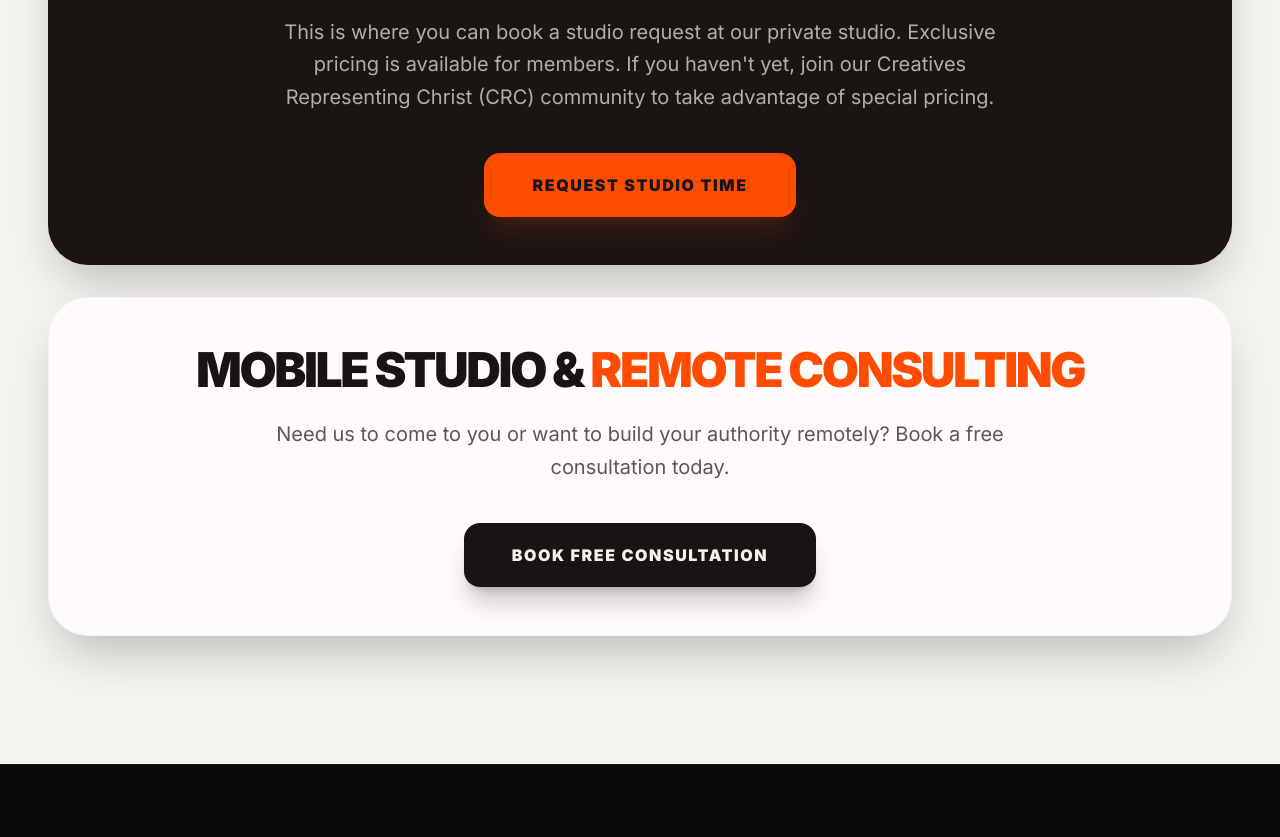
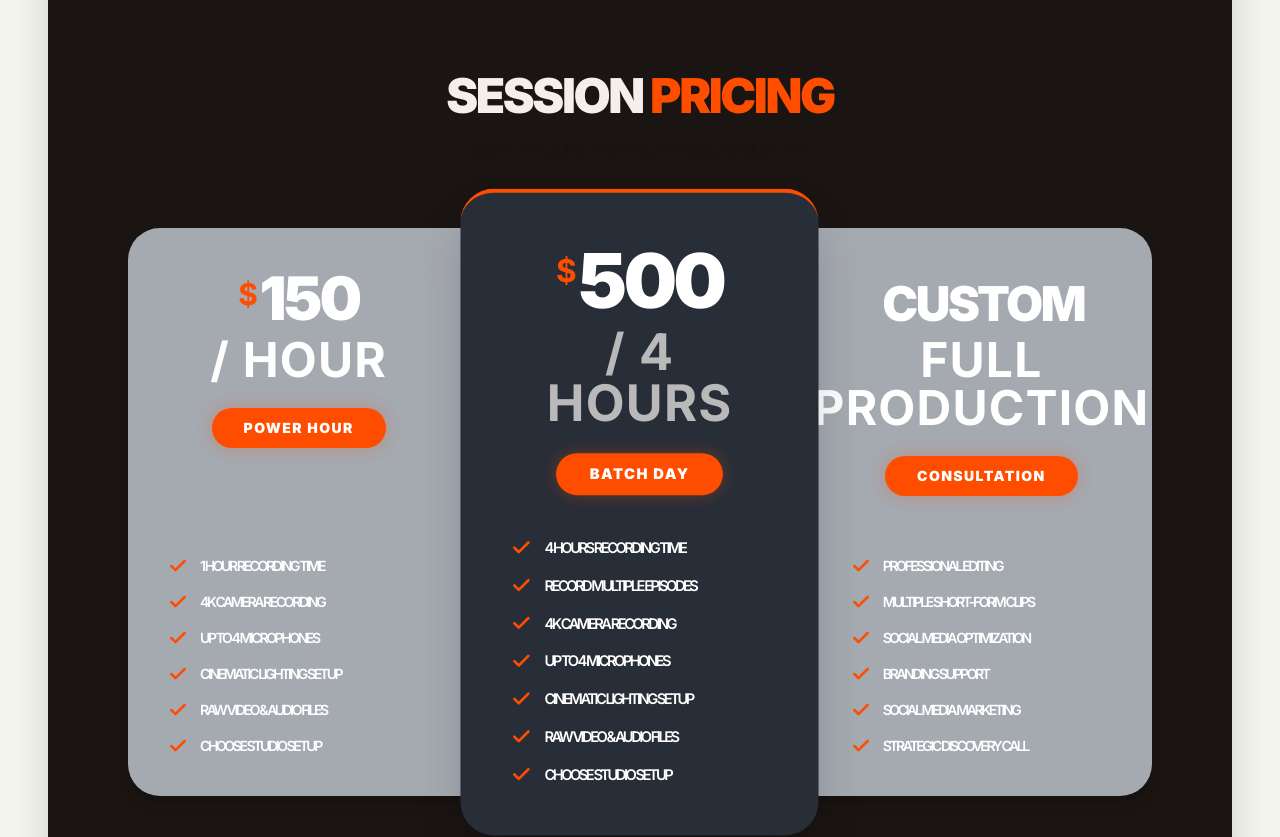
Before and after one commit to mikemillermedia/riseandrendercrc, a React (Vite) app: page / in a window 1280 px wide. Shown: the part 5340-6177 px from the top of the page. Built offline with nearby package versions, Linux system fonts and the light colour scheme; no server answers.

Commit message:
Update LandingPage.tsx

```diff
--- a/LandingPage.tsx
+++ b/LandingPage.tsx
@@ -6,7 +6,7 @@ import { useNavigate } from 'react-router-dom';
 import React, { useState, useEffect } from 'react';
 import { motion, AnimatePresence } from 'framer-motion';
 import {
-  Menu, X, MapPin, Wrench, HeartHandshake, Video, Globe, ArrowUp
+  Menu, X, MapPin, Wrench, HeartHandshake, Video, Globe, ArrowUp, Check
 } from 'lucide-react';
 import FluidBackground from './components/FluidBackground';
 import CustomCursor from './components/CustomCursor';
@@ -281,6 +281,81 @@ const LandingPage: React.FC = () => {
           <div className="mt-20 p-12 rounded-[2.5rem] bg-[#131313] text-[#F5F5F0] text-center shadow-2xl relative overflow-hidden">
             <div className="absolute top-0 left-0 w-full h-full bg-[#ff4d00] opacity-[0.03] pointer-events-none" />
             <h3 className="text-3xl md:text-5xl font-black mb-6 uppercase tracking-tighter">
+
+{/* PRICING COMPARISON SECTION */}
+          <div className="mt-32 mb-12 max-w-6xl mx-auto">
+            <div className="text-center mb-16">
+              <h2 className="text-4xl md:text-5xl font-black uppercase tracking-tighter">
+                Session <span className="text-[#ff4d00]">Pricing</span>
+              </h2>
+              <p className="text-xl text-[#131313]/70 mt-4 font-medium">Simple hourly rates. Premium quality.</p>
+            </div>
+
+            <div className="grid grid-cols-1 md:grid-cols-3 gap-6 md:gap-0 items-stretch max-w-5xl mx-auto">
+
+              {/* Left Card: Power Hour */}
+              <div className="bg-[#A5A9B0] rounded-[2rem] md:rounded-r-none p-10 text-white flex flex-col items-center shadow-lg relative z-0">
+                <div className="flex items-start mb-2">
+                  <span className="text-[#ff4d00] text-3xl font-bold mt-2 mr-1">$</span>
+                  <span className="text-6xl font-black tracking-tighter">150</span>
+                </div>
+                <p className="text-white font-bold mb-6 tracking-wide">/ hour</p>
+                <div className="bg-[#ff4d00] text-white font-black py-2.5 px-8 rounded-full mb-10 uppercase tracking-widest text-sm shadow-[0_0_15px_rgba(255,77,0,0.3)]">
+                  Power Hour
+                </div>
+                <ul className="space-y-4 w-full mt-auto">
+                  {['1 Hour Recording Time', '4K Camera Recording', 'Up to 4 Microphones', 'Cinematic Lighting Setup', 'Raw Video & Audio Files', 'Choose Studio Setup'].map((feat, i) => (
+                    <li key={i} className="flex items-center gap-3 text-sm font-semibold">
+                      <Check className="text-[#ff4d00] w-5 h-5 flex-shrink-0" strokeWidth={3} />
+                      {feat}
+                    </li>
+                  ))}
+                </ul>
+              </div>
+
+              {/* Center Card: Batch Day (Highlighted) */}
+              <div className="bg-[#282E38] rounded-[2rem] p-12 text-white flex flex-col items-center shadow-2xl relative z-10 md:-my-6 md:scale-105 border-t-4 border-[#ff4d00]">
+                <div className="flex items-start mb-2">
+                  <span className="text-[#ff4d00] text-3xl font-bold mt-2 mr-1">$</span>
+                  <span className="text-7xl font-black tracking-tighter">500</span>
+                </div>
+                <p className="text-[#F5F5F0]/70 font-bold mb-6 tracking-wide">/ 4 hours</p>
+                <div className="bg-[#ff4d00] text-white font-black py-2.5 px-8 rounded-full mb-10 uppercase tracking-widest text-sm shadow-[0_0_15px_rgba(255,77,0,0.3)]">
+                  Batch Day
+                </div>
+                <ul className="space-y-4 w-full mt-auto">
+                  {['4 Hours Recording Time', 'Record Multiple Episodes', '4K Camera Recording', 'Up to 4 Microphones', 'Cinematic Lighting Setup', 'Raw Video & Audio Files', 'Choose Studio Setup'].map((feat, i) => (
+                    <li key={i} className="flex items-center gap-3 text-sm font-semibold">
+                      <Check className="text-[#ff4d00] w-5 h-5 flex-shrink-0" strokeWidth={3} />
+                      {feat}
+                    </li>
+                  ))}
+                </ul>
+              </div>
+
+              {/* Right Card: Full Production */}
+              <div className="bg-[#A5A9B0] rounded-[2rem] md:rounded-l-none p-10 text-white flex flex-col items-center shadow-lg relative z-0">
+                <div className="flex items-start mb-2">
+                  <span className="text-[#ff4d00] text-3xl font-bold mt-2 mr-1"></span>
+                  <span className="text-5xl font-black tracking-tighter mt-3">Custom</span>
+                </div>
+                <p className="text-white font-bold mb-6 tracking-wide">Full Production</p>
+                <div className="bg-[#ff4d00] text-white font-black py-2.5 px-8 rounded-full mb-10 uppercase tracking-widest text-sm shadow-[0_0_15px_rgba(255,77,0,0.3)]">
+                  Consultation
+                </div>
+                <ul className="space-y-4 w-full mt-auto">
+                  {['Professional Editing', 'Multiple Short-Form Clips', 'Social Media Optimization', 'Branding Support', 'Social Media Marketing', 'Strategic Discovery Call'].map((feat, i) => (
+                    <li key={i} className="flex items-center gap-3 text-sm font-semibold">
+                      <Check className="text-[#ff4d00] w-5 h-5 flex-shrink-0" strokeWidth={3} />
+                      {feat}
+                    </li>
+                  ))}
+                </ul>
+              </div>
+
+            </div>
+          </div>
+
               Book Your <span className="text-[#ff4d00]">Studio Session</span>
             </h3>
             <p className="text-xl text-[#F5F5F0]/70 max-w-3xl mx-auto mb-10 leading-relaxed">
```
